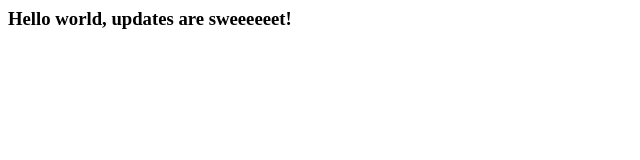
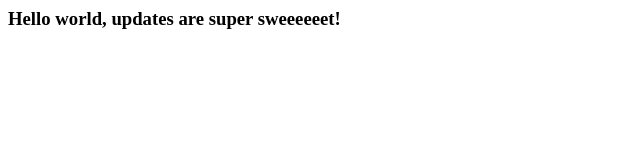
Before and after one commit to DanielC2008/windows_installer_test, a website: page client/index.html in a window 1280 px wide. Shown: the full height of the page, 0-640 px from the left. Drawn offline with Linux system fonts and the light colour scheme.

Commit message:
test updater

```diff
--- a/client/index.html
+++ b/client/index.html
@@ -1,2 +1,2 @@
-<h3> Hello world, updates are sweeeeeet! </h3>
+<h3> Hello world, updates are super sweeeeeet! </h3>
 <script type="text/javascript" src="./main.js"></script>
--- a/client/main.js
+++ b/client/main.js
@@ -1 +1 @@
-console.log('Sweet sweet updates')
+console.log('Super sweet sweet updates')
--- a/package.json
+++ b/package.json
@@ -1,6 +1,6 @@
 {
   "name": "windows_installer_test",
-  "version": "1.5.1",
+  "version": "1.6.0",
   "description": "A windows installer test.",
   "main": "main.js",
   "build": {
```
